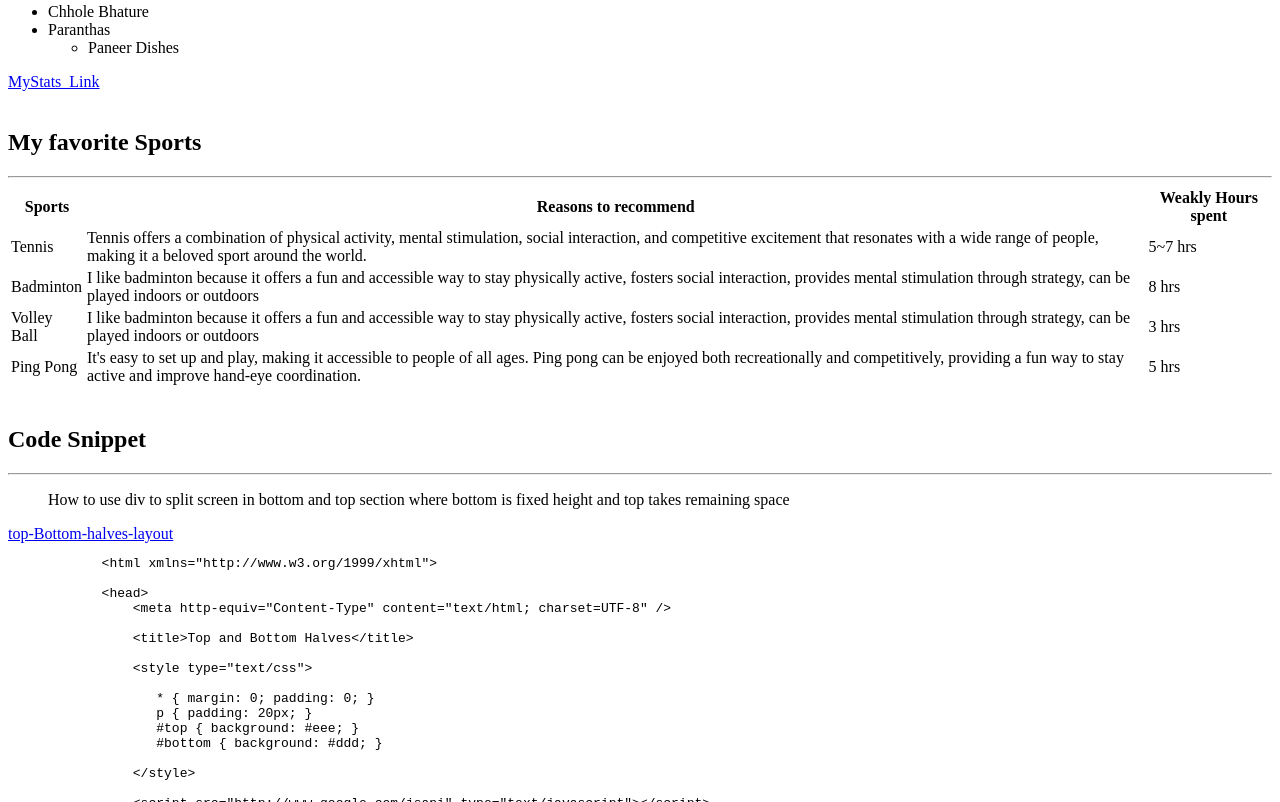
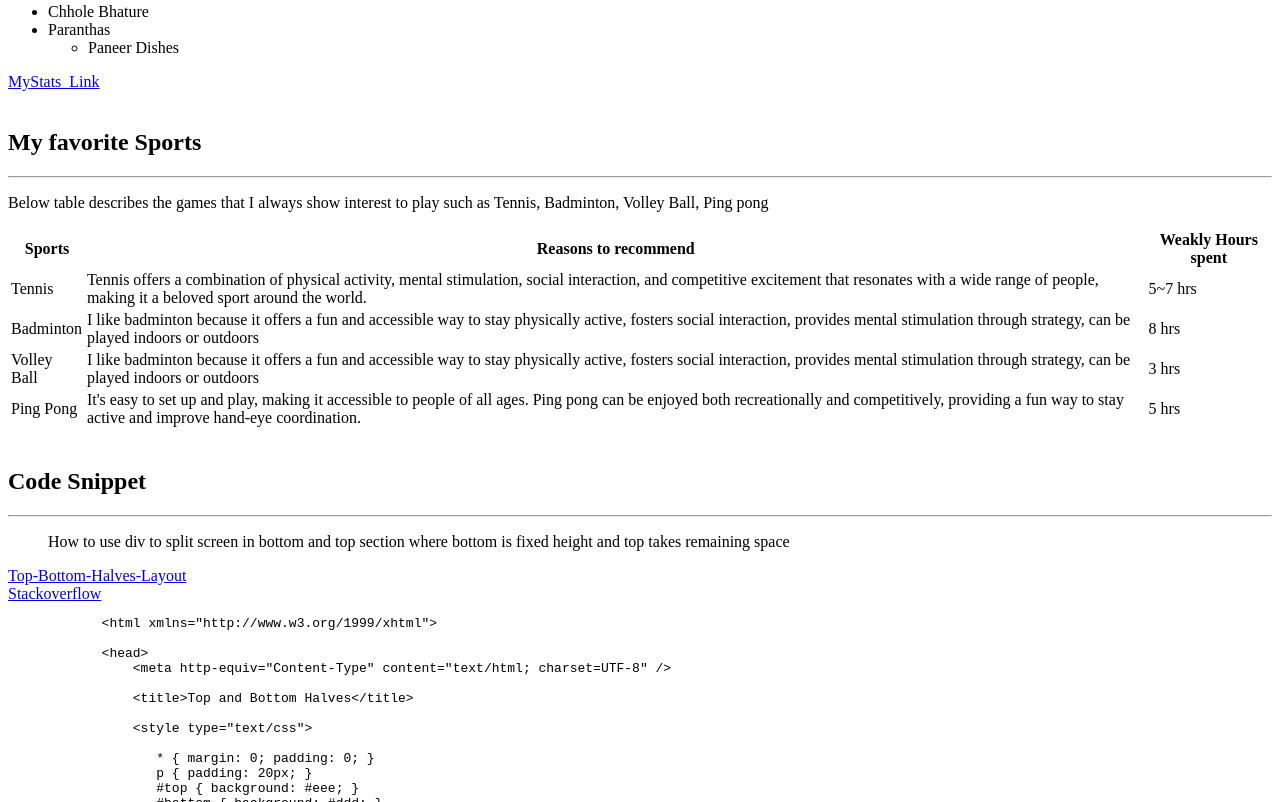
Before and after one commit to 44-563-WebApps-F23/44563-webapps-f23-assignment3-nikhila-mateti, a plain HTML site: page index.html in a window 1280 px wide. Shown: the part 434-1236 px from the top of the page. Drawn offline with Linux system fonts and the light colour scheme.

Commit message:
Update index.html

```diff
--- a/index.html
+++ b/index.html
@@ -37,6 +37,7 @@
         <br><br>
         <h2>My favorite Sports</h2>
         <hr>
+        <p>Below table describes the games that I always show interest to play such as Tennis, Badminton, Volley Ball, Ping pong</p>
         <table>
             <tr>
                 <th>Sports</th>
@@ -73,7 +74,8 @@
         <h2>Code Snippet</h2>
         <hr>
         <blockquote cite="https://stackoverflow.com/questions/31692041/how-to-use-div-to-split-screen-in-bottom-and-top-section-where-bottom-is-fixed-h">How to use div to split screen in bottom and top section where bottom is fixed height and top takes remaining space</blockquote>
-        <a href="https://css-tricks.com/snippets/html/top-bottom-halves-layout/">top-Bottom-halves-layout</a>
+        <a href="https://css-tricks.com/snippets/html/top-bottom-halves-layout/">Top-Bottom-Halves-Layout</a><br>
+        <a href="https://stackoverflow.com/questions/31692041/how-to-use-div-to-split-screen-in-bottom-and-top-section-where-bottom-is-fixed-h">Stackoverflow</a>
         <pre>
             &lt;html xmlns=&quot;http://www.w3.org/1999/xhtml&quot;&gt;
 
```
